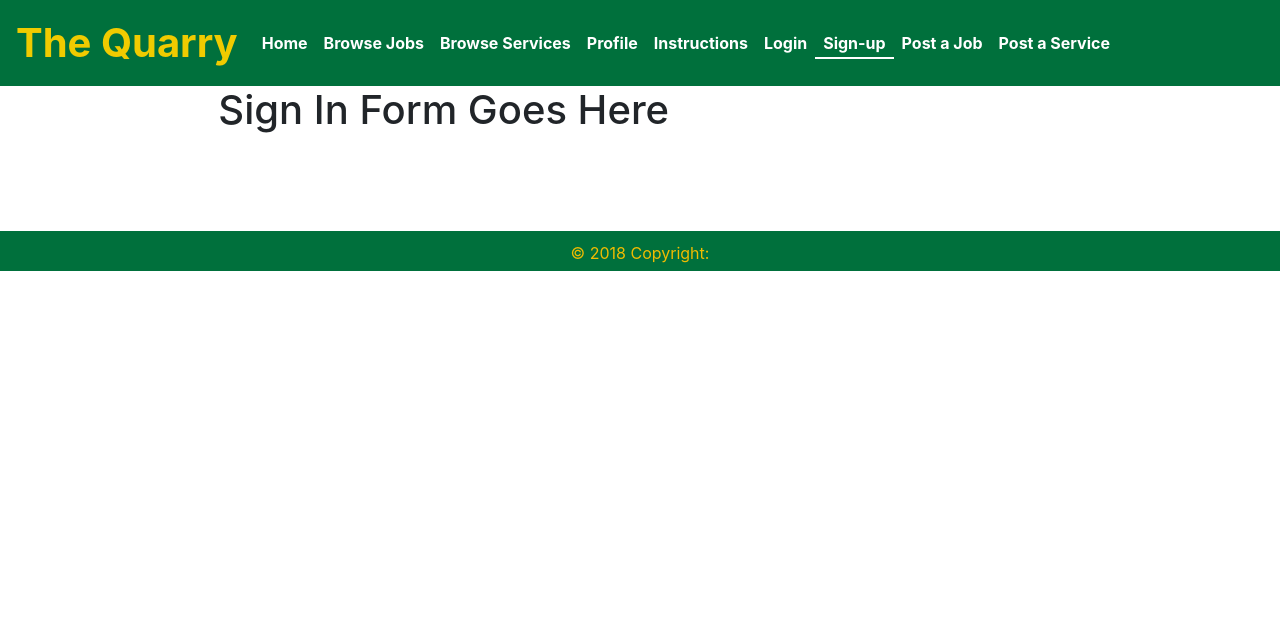
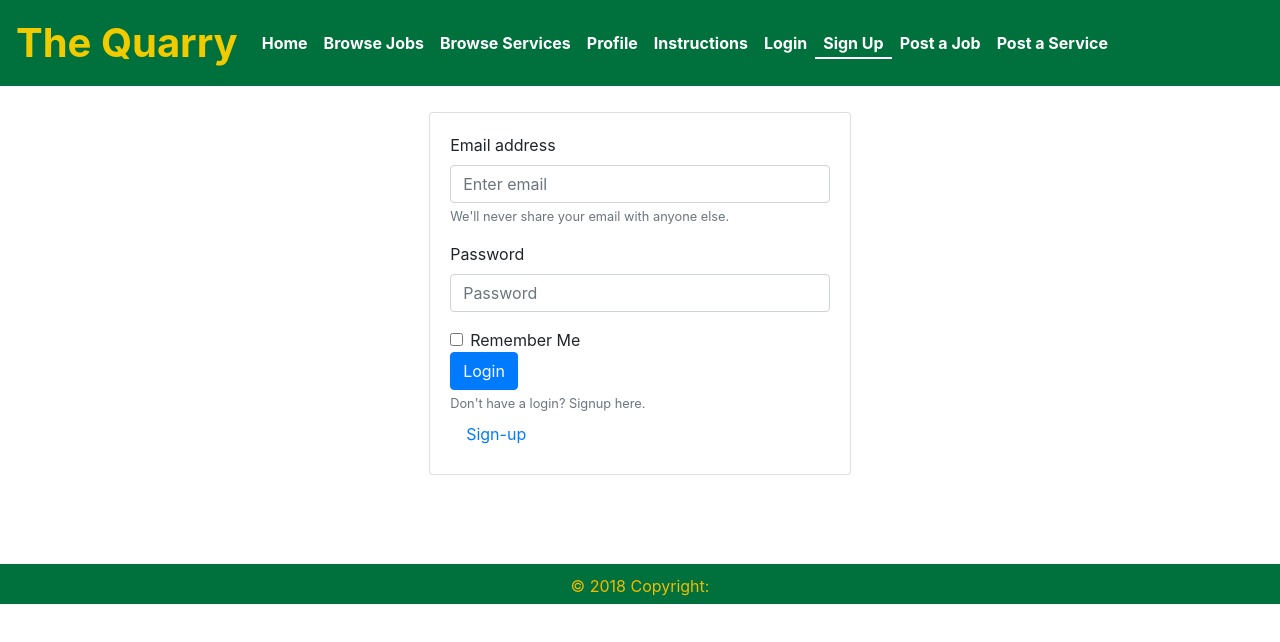
Before and after one commit to ejohn156/TheQuarry, a React (Create React App) app in the folder client/: page /sign-up in a window 1280 px wide. Shown: the top 642 px of the page. Built offline with nearby package versions, Linux system fonts and the light colour scheme.

Commit message:
Sign Up changes

```diff
--- a/client/src/components/Navbar/Navbar.js
+++ b/client/src/components/Navbar/Navbar.js
@@ -36,7 +36,7 @@ export default class Navbar extends Component {
           <a class="nav-link" href="/login">Login</a>
         </li>
         <li class={this.state.activePage === "sign-up" ? "nav-item active":"nav-item"}>
-          <a class="nav-link" href="/sign-up">Sign-up</a>
+          <a class="nav-link" href="/sign-up">Sign Up</a>
         </li>
         <li class={this.state.activePage === "postJob" ? "nav-item active":"nav-item"}>
           <a class="nav-link" href="/post/Job">Post a Job</a>
--- /dev/null
+++ b/client/src/components/SignUpAuth/auth.css
@@ -0,0 +1,6 @@
+.signincard {
+    width: 50%;
+
+    margin: auto;
+    margin-top: 3%;
+    }
--- /dev/null
+++ b/client/src/components/SignUpAuth/auth.js
@@ -0,0 +1,48 @@
+import React, { Component } from "react";
+import "./auth.css";
+
+
+export default class authContent extends Component{
+    state = {
+        authType : this.props.type
+    }
+    render(){
+        return(
+            this.state.authType === "signup" ? (
+<div>
+<div class = "col-md-1"></div>
+<div class = "signincard">
+<div class="card">
+
+<div class="card-body">
+<form>
+    <div class="form-group">
+        <label for="exampleInputEmail1">Email address</label>
+        <input type="email" class="form-control" id="exampleInputEmail1" aria-describedby="emailHelp" placeholder="Enter email"></input>
+        <small id="emailHelp" class="form-text text-muted">We'll never share your email with anyone else.</small>
+    </div>
+  <div class="form-group">
+    <label for="exampleInputPassword1">Password</label>
+    <input type="password" class="form-control" id="exampleInputPassword1" placeholder="Password"></input>
+  </div>
+  <div class="form-check">
+    <input type="checkbox" class="form-check-input" id="exampleCheck1"></input>
+    <label class="form-check-label" for="exampleCheck1">Remember Me</label>
+  </div>
+  <form action="/home">
+  <button type="submit" class="btn btn-primary">Login</button>
+  </form>
+
+  <div class="signup">
+  <small id="nologin" class="form-text text-muted">Don't have a login? Signup here.</small>
+  <a class="nav-link" href="/sign-up">Sign-up</a>
+  </div>
+</form>
+</div>
+</div>
+</div>
+</div>):(<h1>Sign In Form Goes Here</h1>)
+
+        );
+    }
+}
--- /dev/null
+++ b/client/src/components/SignUpAuth/index.js
@@ -0,0 +1 @@
+export { default } from "./auth";
--- a/client/src/pages/loginPage/auth.js
+++ b/client/src/pages/loginPage/auth.js
@@ -1,7 +1,7 @@
 import React from "react";
 import "./auth.css";
 import Navbar from '../../components/Navbar';
-import Auth from '../../components/Auth'
+import Auth from '../../components/Auth';
 
 const loginPage = ({ match }) => (
     <div>
--- a/client/src/pages/signUpPage/auth.js
+++ b/client/src/pages/signUpPage/auth.js
@@ -1,7 +1,7 @@
 import React from "react";
 import "./auth.css";
 import Navbar from '../../components/Navbar';
-import Auth from '../../components/Auth'
+import Auth from '../../components/SignUpAuth';
 
 const signUpPage = ({ match }) => (
     <div>
@@ -9,7 +9,7 @@ const signUpPage = ({ match }) => (
     <div class="row">
     <div class="col-md-2"></div>
     <div class="col-md-8">
-    <Auth type="sign-up"/>
+    <Auth type="signup"/>
     </div>
     </div>
     </div>
```
